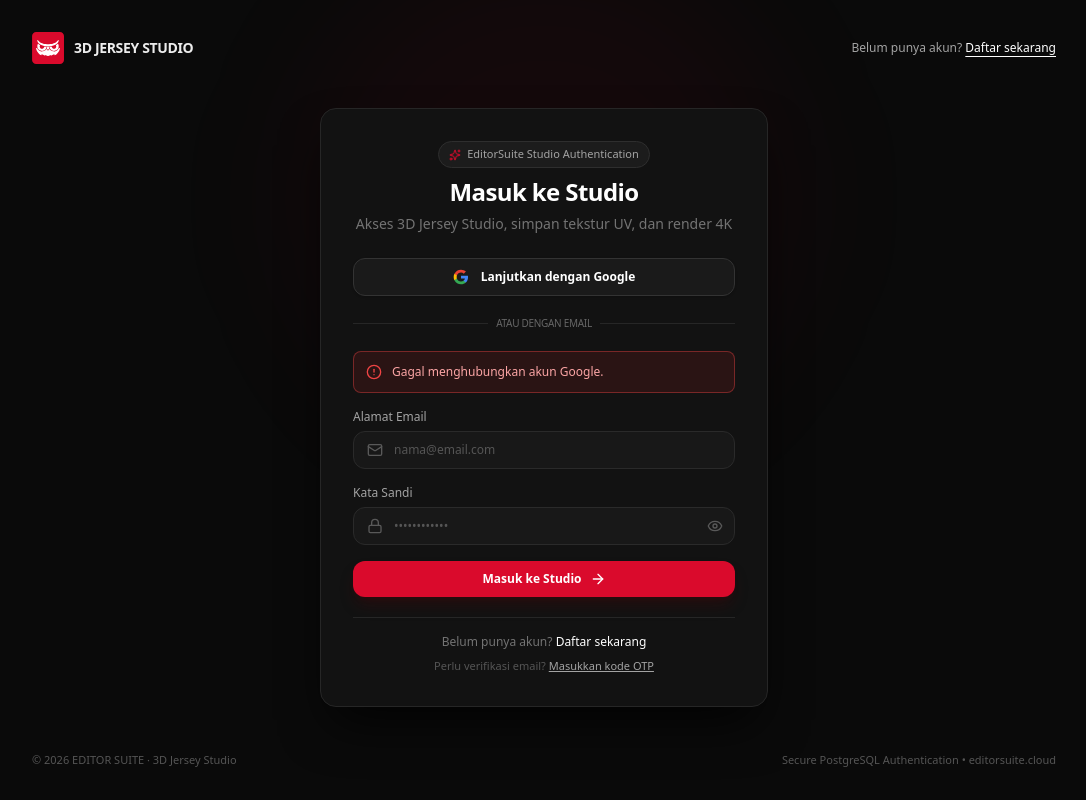
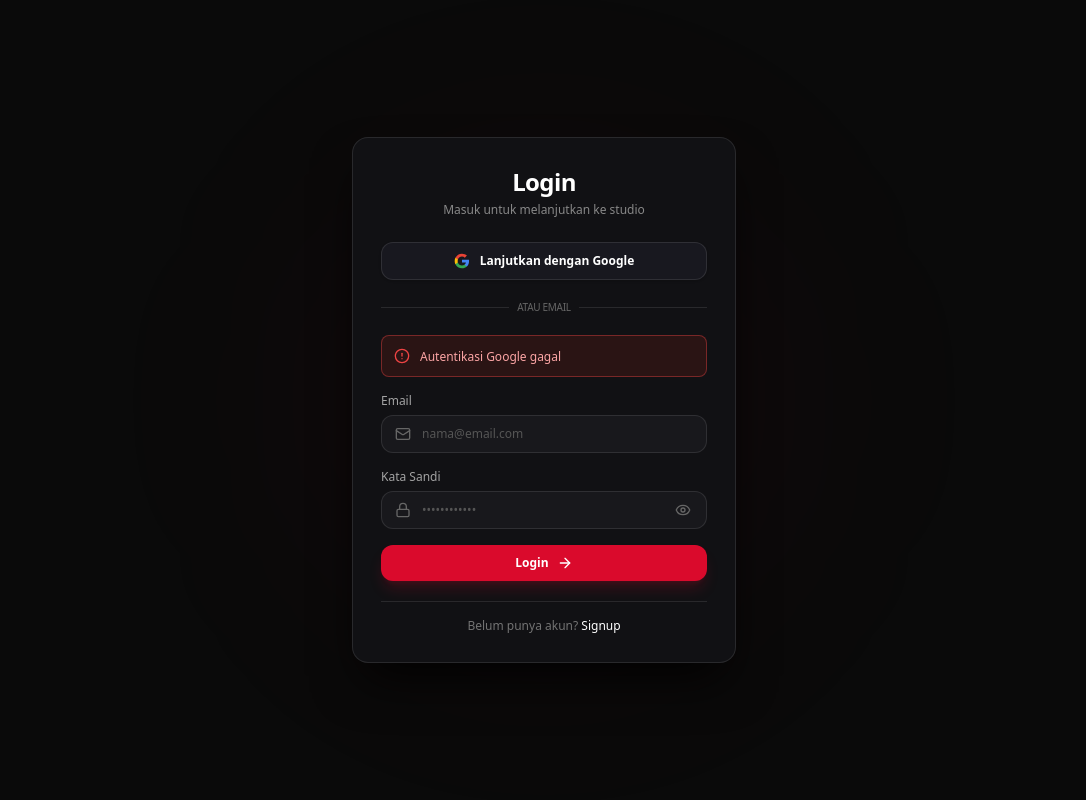
Before and after one commit to editorsuitedev/3d-jersey-studio-aplikasi-v2.1.1, a React (Vite) app: page /login in a window 1280 px wide. Both pictures are taken after a click on the button "Lanjutkan dengan Google". Shown: the whole page, without its empty margins (96-1182 px from the left). Built offline with nearby package versions, Linux system fonts and the light colour scheme; no server answers.

Commit message:
Update LoginPage.tsx

```diff
--- a/src/components/LoginPage.tsx
+++ b/src/components/LoginPage.tsx
@@ -1,6 +1,17 @@
-import React, { useState } from 'react';
-import { Mail, Lock, Eye, EyeOff, ArrowRight, AlertCircle, Sparkles } from 'lucide-react';
-import { useAuth } from '../context/AuthContext';
+import React, { useState, createContext, useContext } from 'react';
+import { Mail, Lock, Eye, EyeOff, ArrowRight, AlertCircle, RefreshCw, CheckCircle } from 'lucide-react';
+
+interface AuthContextType {
+  login: (email: string, pass: string) => Promise<{ success: boolean; requiresVerification?: boolean; email?: string; error?: string }>;
+  loginWithGoogle: (token: string) => Promise<{ success: boolean; error?: string }>;
+}
+
+const AuthContext = createContext<AuthContextType>({
+  login: async () => ({ success: false }),
+  loginWithGoogle: async () => ({ success: false }),
+});
+
+export const useAuth = () => useContext(AuthContext);
 
 interface LoginPageProps {
   onNavigate: (path: string, state?: any) => void;
@@ -99,47 +110,21 @@
   };
 
   return (
-    <div className="min-h-screen w-screen bg-[#0A0A0A] text-[#ECECEC] flex flex-col justify-between items-center px-4 py-8 select-none relative overflow-hidden">
-      {/* Subtle background glow */}
-      <div className="absolute top-1/4 left-1/2 -translate-x-1/2 -translate-y-1/2 w-[500px] h-[500px] bg-[#da0a2c]/5 rounded-full blur-3xl pointer-events-none" />
+    <div className="min-h-screen w-screen bg-[#0A0A0A] text-[#ECECEC] flex flex-col justify-center items-center px-4 py-8 select-none relative overflow-hidden font-sans">
+      {/* Subtle Ambient Glow */}
+      <div className="absolute top-1/2 left-1/2 -translate-x-1/2 -translate-y-1/2 w-[450px] h-[450px] bg-[#da0a2c]/5 rounded-full blur-[120px] pointer-events-none" />
 
-      {/* Top Brand Nav */}
-      <div className="w-full max-w-5xl flex items-center justify-between z-10">
-        <div className="flex items-center gap-2.5">
-          <img
-            src="/logo-editorsuite.svg"
-            alt="EDITOR SUITE"
-            className="h-8 w-auto object-contain"
-            onError={(e) => {
-              e.currentTarget.src = 'https://editorsuite.cloud/logo-editorsuite.svg';
-            }}
-          />
-          <span className="text-sm font-bold tracking-tight text-[#ECECEC]">
-            3D JERSEY STUDIO
-          </span>
-        </div>
-        <button
-          onClick={() => onNavigate('/register')}
-          className="text-xs text-[#A3A3A3] hover:text-white transition-colors cursor-pointer"
-        >
-          Belum punya akun? <span className="text-white font-medium underline underline-offset-4">Daftar sekarang</span>
-        </button>
-      </div>
+      {/* Main Clean Card */}
+      <main className="w-full max-w-sm z-10">
+        <div className="bg-[#111114] border border-white/10 rounded-2xl p-6 sm:p-7 shadow-2xl shadow-black/90 backdrop-blur-xl">
 
-      {/* Main Login Card */}
-      <div className="w-full max-w-md my-auto z-10">
-        <div className="bg-[#121212] border border-[#262626] rounded-2xl p-6 sm:p-8 shadow-2xl shadow-black/80 backdrop-blur-md">
           {/* Header */}
-          <div className="space-y-1.5 mb-6 text-center">
-            <div className="inline-flex items-center gap-1.5 px-2.5 py-1 rounded-full bg-[#1C1C1C] border border-[#2E2E2E] text-[11px] text-[#A3A3A3] mb-2">
-              <Sparkles className="w-3 h-3 text-[#da0a2c]" />
-              <span>EditorSuite Studio Authentication</span>
-            </div>
-            <h1 className="text-xl sm:text-2xl font-bold tracking-tight text-white">
-              Masuk ke Studio
+          <div className="mb-6 text-center">
+            <h1 className="text-xl sm:text-2xl font-bold tracking-tight text-white mb-1">
+              Login
             </h1>
-            <p className="text-xs sm:text-sm text-[#737373]">
-              Akses 3D Jersey Studio, simpan tekstur UV, dan render 4K
+            <p className="text-xs text-[#888888]">
+              Masuk untuk melanjutkan ke studio
             </p>
           </div>
 
@@ -148,9 +133,9 @@
             type="button"
             onClick={handleGoogleClick}
             disabled={isGoogleLoading || isLoading}
-            className="w-full py-2.5 px-4 rounded-xl bg-[#1A1A1A] hover:bg-[#222222] border border-[#333333] text-xs font-semibold text-white transition-all flex items-center justify-center gap-3 cursor-pointer mb-5 shadow-sm active:scale-[0.99] disabled:opacity-50"
+            className="w-full py-2.5 px-4 rounded-xl bg-[#18181F] hover:bg-[#20202A] border border-white/10 text-xs font-semibold text-white transition-all flex items-center justify-center gap-2.5 cursor-pointer mb-5 shadow-sm active:scale-[0.98] disabled:opacity-50"
           >
-            <svg className="w-4 h-4" viewBox="0 0 24 24">
+            <svg className="w-4 h-4 shrink-0" viewBox="0 0 24 24">
               <path
                 fill="#4285F4"
                 d="M22.56 12.25c0-.78-.07-1.53-.2-2.25H12v4.26h5.92c-.26 1.37-1.04 2.53-2.21 3.31v2.77h3.57c2.08-1.92 3.28-4.74 3.28-8.09z"
@@ -174,10 +159,10 @@
           {/* Divider */}
           <div className="relative mb-5">
             <div className="absolute inset-0 flex items-center">
-              <div className="w-full border-t border-[#262626]"></div>
+              <div className="w-full border-t border-white/10"></div>
             </div>
-            <div className="relative flex justify-center text-[10px] uppercase">
-              <span className="bg-[#121212] px-2 text-[#666666]">atau dengan email</span>
+            <div className="relative flex justify-center text-[10px] uppercase font-medium tracking-wider">
+              <span className="bg-[#111114] px-2 text-[#666666]">atau email</span>
             </div>
           </div>
 
@@ -185,7 +170,7 @@
           {errorMessage && (
             <div className="mb-4 p-3 rounded-lg bg-[#2A1414] border border-[#EF4444]/40 text-[#FCA5A5] text-xs flex items-center gap-2.5 animate-in fade-in duration-200">
               <AlertCircle className="w-4 h-4 text-[#EF4444] shrink-0" />
-              <span>{errorMessage}</span>
+              <span className="leading-tight">{errorMessage}</span>
             </div>
           )}
 
@@ -193,10 +178,10 @@
           <form onSubmit={handleSubmit} className="space-y-4">
             <div>
               <label className="text-xs font-medium text-[#A3A3A3] block mb-1.5">
-                Alamat Email
+                Email
               </label>
-              <div className="relative">
-                <Mail className="w-4 h-4 text-[#595959] absolute left-3.5 top-1/2 -translate-y-1/2" />
+              <div className="relative group">
+                <Mail className="w-4 h-4 text-[#666666] group-focus-within:text-[#da0a2c] transition-colors absolute left-3.5 top-1/2 -translate-y-1/2" />
                 <input
                   type="email"
                   required
@@ -204,7 +189,7 @@
                   onChange={(e) => setEmail(e.target.value)}
                   placeholder="nama@email.com"
                   disabled={isLoading}
-                  className="w-full bg-[#181818] border border-[#2A2A2A] focus:border-[#da0a2c] rounded-xl pl-10 pr-3.5 py-2.5 text-xs text-white placeholder-[#555555] focus:outline-none transition-colors disabled:opacity-50"
+                  className="w-full bg-[#18181C] border border-white/10 focus:border-[#da0a2c] focus:ring-1 focus:ring-[#da0a2c] rounded-xl pl-10 pr-3.5 py-2.5 text-xs text-white placeholder-[#555555] focus:outline-none transition-all disabled:opacity-50"
                 />
               </div>
             </div>
@@ -213,8 +198,8 @@
               <label className="text-xs font-medium text-[#A3A3A3] block mb-1.5">
                 Kata Sandi
               </label>
-              <div className="relative">
-                <Lock className="w-4 h-4 text-[#595959] absolute left-3.5 top-1/2 -translate-y-1/2" />
+              <div className="relative group">
+                <Lock className="w-4 h-4 text-[#666666] group-focus-within:text-[#da0a2c] transition-colors absolute left-3.5 top-1/2 -translate-y-1/2" />
                 <input
                   type={showPassword ? 'text' : 'password'}
                   required
@@ -222,12 +207,12 @@
                   onChange={(e) => setPassword(e.target.value)}
                   placeholder="••••••••••••"
                   disabled={isLoading}
-                  className="w-full bg-[#181818] border border-[#2A2A2A] focus:border-[#da0a2c] rounded-xl pl-10 pr-10 py-2.5 text-xs text-white placeholder-[#555555] focus:outline-none transition-colors disabled:opacity-50"
+                  className="w-full bg-[#18181C] border border-white/10 focus:border-[#da0a2c] focus:ring-1 focus:ring-[#da0a2c] rounded-xl pl-10 pr-10 py-2.5 text-xs text-white placeholder-[#555555] focus:outline-none transition-all disabled:opacity-50"
                 />
                 <button
                   type="button"
                   onClick={() => setShowPassword(!showPassword)}
-                  className="absolute right-3 top-1/2 -translate-y-1/2 text-[#595959] hover:text-[#A3A3A3] cursor-pointer"
+                  className="absolute right-3 top-1/2 -translate-y-1/2 text-[#666666] hover:text-white cursor-pointer p-1 transition-colors"
                 >
                   {showPassword ? <EyeOff className="w-4 h-4" /> : <Eye className="w-4 h-4" />}
                 </button>
@@ -237,7 +222,7 @@
             <button
               type="submit"
               disabled={isLoading}
-              className="w-full mt-2 py-2.5 px-4 rounded-xl bg-[#da0a2c] hover:bg-[#b80825] text-xs font-semibold text-white transition-all flex items-center justify-center gap-2 shadow-lg shadow-red-950/40 active:scale-[0.99] disabled:opacity-50 cursor-pointer"
+              className="w-full mt-2 py-2.5 px-4 rounded-xl bg-[#da0a2c] hover:bg-[#b80825] text-xs font-semibold text-white transition-all flex items-center justify-center gap-2 shadow-lg shadow-[#da0a2c]/20 active:scale-[0.98] disabled:opacity-50 cursor-pointer"
             >
               {isLoading ? (
                 <>
@@ -246,44 +231,129 @@
                 </>
               ) : (
                 <>
-                  <span>Masuk ke Studio</span>
+                  <span>Login</span>
                   <ArrowRight className="w-4 h-4" />
                 </>
               )}
             </button>
           </form>
 
-          {/* Footer note */}
-          <div className="mt-5 pt-4 border-t border-[#262626] text-center space-y-2">
+          {/* Clean Card Footer */}
+          <div className="mt-5 pt-4 border-t border-white/10 text-center">
             <p className="text-xs text-[#737373]">
               Belum punya akun?{' '}
               <button
                 type="button"
                 onClick={() => onNavigate('/register')}
-                className="text-white font-medium hover:underline cursor-pointer"
+                className="text-white font-medium hover:underline hover:text-[#da0a2c] transition-colors cursor-pointer"
               >
-                Daftar sekarang
-              </button>
-            </p>
-            <p className="text-[11px] text-[#555555]">
-              Perlu verifikasi email?{' '}
-              <button
-                type="button"
-                onClick={() => onNavigate('/verify-email')}
-                className="text-[#A3A3A3] hover:text-white underline cursor-pointer"
-              >
-                Masukkan kode OTP
+                Signup
               </button>
             </p>
           </div>
         </div>
-      </div>
-
-      {/* Bottom Footer */}
-      <div className="w-full max-w-5xl flex flex-col sm:flex-row items-center justify-between text-[11px] text-[#555555] gap-2 z-10">
-        <span>&copy; {new Date().getFullYear()} EDITOR SUITE &middot; 3D Jersey Studio</span>
-        <span>Secure PostgreSQL Authentication &bull; editorsuite.cloud</span>
-      </div>
+      </main>
     </div>
   );
 };
+
+export default function App() {
+  const [currentPath, setCurrentPath] = useState('/login');
+  const [mockRequireVerify, setMockRequireVerify] = useState(false);
+  const [mockFailLogin, setMockFailLogin] = useState(false);
+
+  // Mock Authentication Provider logic
+  const mockAuthContext: AuthContextType = {
+    login: async (email, password) => {
+      await new Promise((resolve) => setTimeout(resolve, 800));
+
+      if (mockFailLogin) {
+        return { success: false, error: 'Email atau password yang Anda masukkan salah.' };
+      }
+
+      if (mockRequireVerify) {
+        return {
+          success: false,
+          requiresVerification: true,
+          email: email || 'user@editorsuite.cloud'
+        };
+      }
+
+      return { success: true };
+    },
+    loginWithGoogle: async (token) => {
+      await new Promise((resolve) => setTimeout(resolve, 800));
+      if (mockFailLogin) {
+        return { success: false, error: 'Gagal mengautentikasi akun Google.' };
+      }
+      return { success: true };
+    }
+  };
+
+  const handleNavigate = (path: string, state?: any) => {
+    setCurrentPath(path);
+  };
+
+  return (
+    <AuthContext.Provider value={mockAuthContext}>
+      <div className="relative min-h-screen bg-black">
+        {/* Interactive Simulation Bar */}
+        <div className="fixed top-2 left-1/2 -translate-x-1/2 z-50 bg-[#14141F]/90 backdrop-blur-md border border-white/15 px-4 py-1.5 rounded-full shadow-2xl flex items-center gap-4 text-xs text-white max-w-[95vw] overflow-x-auto">
+          <div className="flex items-center gap-2 border-r border-white/10 pr-3">
+            <span className="w-2 h-2 rounded-full bg-emerald-500 animate-pulse" />
+            <span className="font-medium text-gray-300">Clean UI Preview</span>
+          </div>
+
+          <div className="flex items-center gap-3">
+            <label className="flex items-center gap-1.5 cursor-pointer text-[11px] text-gray-400 hover:text-white">
+              <input
+                type="checkbox"
+                checked={mockRequireVerify}
+                onChange={(e) => setMockRequireVerify(e.target.checked)}
+                className="rounded bg-black border-gray-600 text-[#da0a2c] focus:ring-0"
+              />
+              Simulasikan OTP Redirect
+            </label>
+            <label className="flex items-center gap-1.5 cursor-pointer text-[11px] text-gray-400 hover:text-white">
+              <input
+                type="checkbox"
+                checked={mockFailLogin}
+                onChange={(e) => setMockFailLogin(e.target.checked)}
+                className="rounded bg-black border-gray-600 text-[#da0a2c] focus:ring-0"
+              />
+              Simulasikan Error
+            </label>
+          </div>
+
+          <button
+            onClick={() => setCurrentPath('/login')}
+            className="flex items-center gap-1 px-2.5 py-1 bg-white/10 hover:bg-white/20 rounded-md text-[11px] transition-colors"
+          >
+            <RefreshCw className="w-3 h-3" /> Reset View
+          </button>
+        </div>
+
+        {/* View Switcher based on Navigation state */}
+        {currentPath.startsWith('/login') ? (
+          <LoginPage onNavigate={handleNavigate} />
+        ) : (
+          <div className="min-h-screen bg-[#070709] text-white flex flex-col items-center justify-center p-6 text-center">
+            <div className="w-14 h-14 rounded-2xl bg-[#da0a2c]/10 border border-[#da0a2c]/30 flex items-center justify-center mb-4 shadow-[0_0_20px_rgba(218,10,44,0.3)]">
+              <CheckCircle className="w-7 h-7 text-[#da0a2c]" />
+            </div>
+            <h2 className="text-xl font-bold mb-2">Navigated Route</h2>
+            <p className="text-xs font-mono text-[#da0a2c] bg-[#12121A] px-4 py-2 rounded-xl border border-white/10 mb-6">
+              {currentPath}
+            </p>
+            <button
+              onClick={() => setCurrentPath('/login')}
+              className="px-5 py-2 bg-[#da0a2c] hover:bg-[#b80825] text-xs font-semibold rounded-xl text-white transition-all shadow-lg shadow-[#da0a2c]/30 cursor-pointer"
+            >
+              Kembali ke Login Studio
+            </button>
+          </div>
+        )}
+      </div>
+    </AuthContext.Provider>
+  );
+}
```
